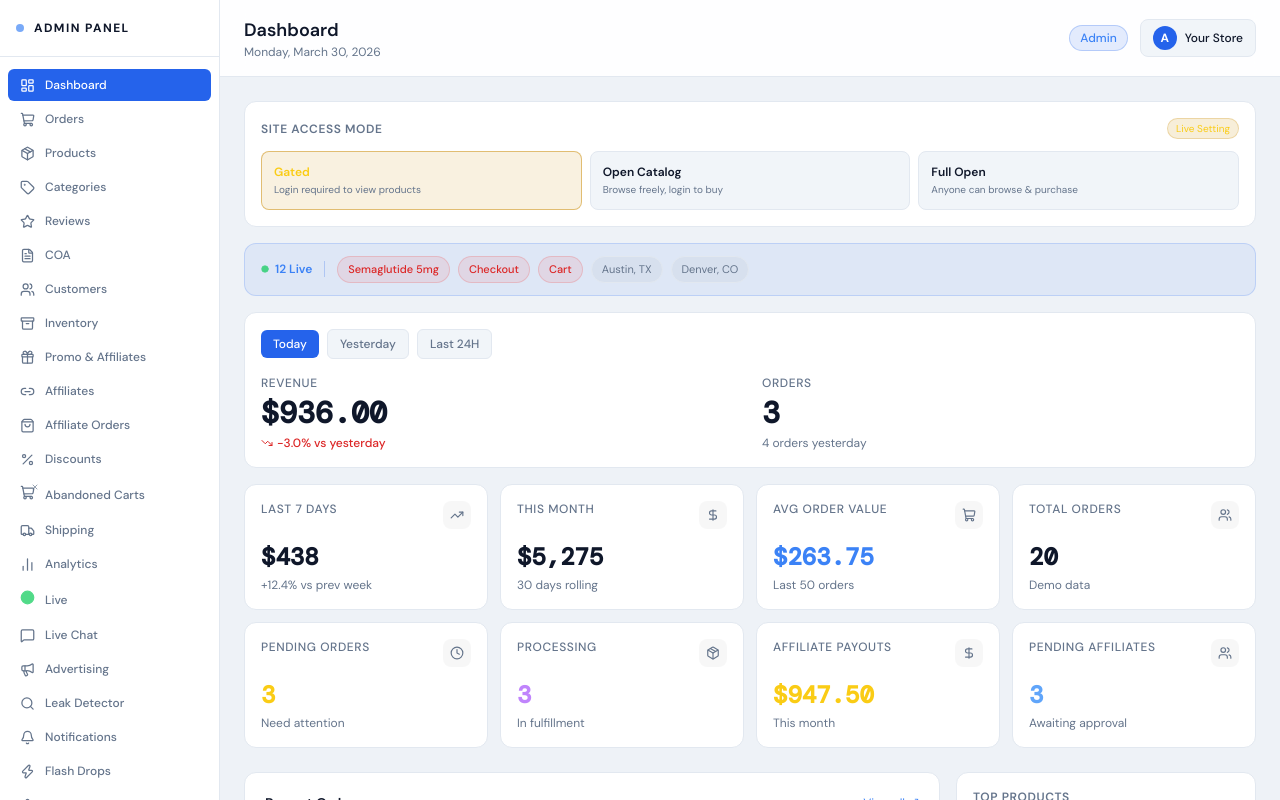
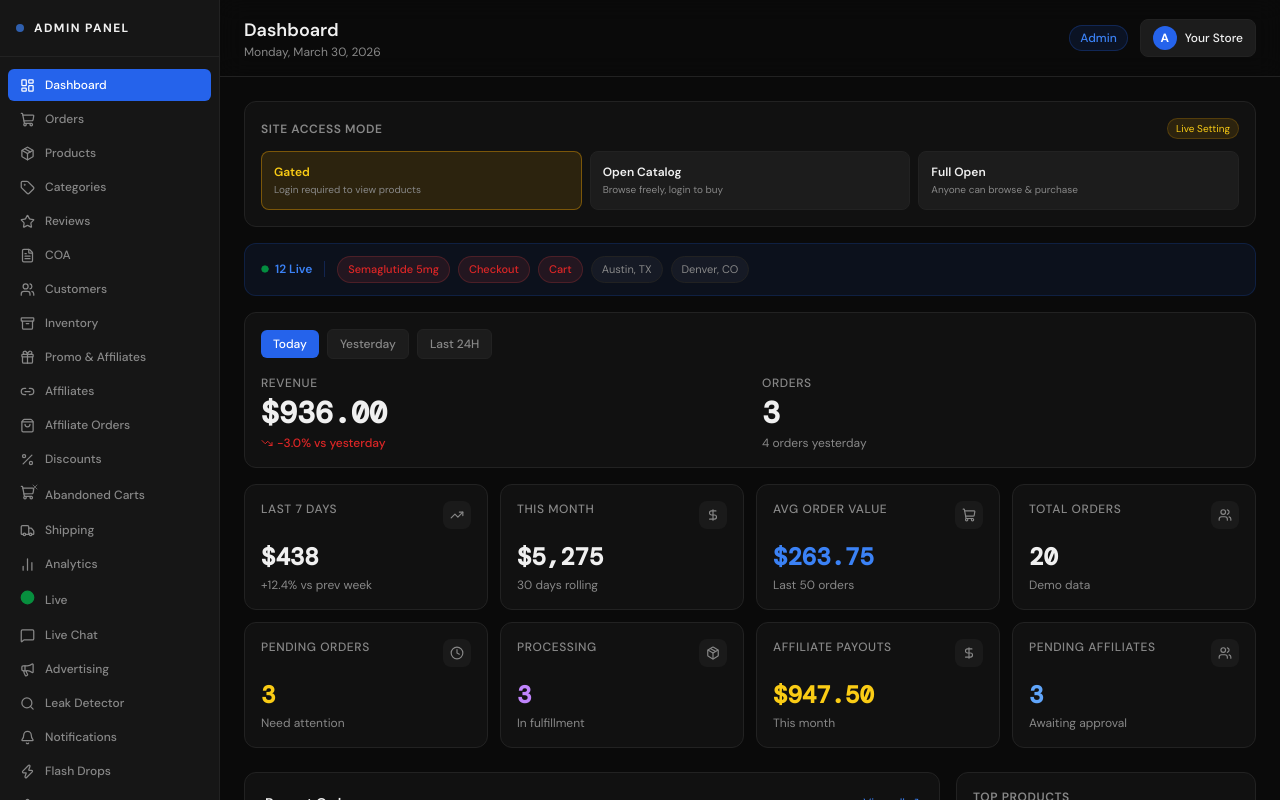
Before and after one commit to carsonk88/woo-dashboard, a Next.js app: page / in a window 1280 px wide. Built offline with nearby package versions, Linux system fonts and the light colour scheme; a web font is replaced by a local one.

Commit message:
Default theme to dark

```diff
--- a/components/ThemeProvider.tsx
+++ b/components/ThemeProvider.tsx
@@ -9,13 +9,13 @@ interface ThemeContextType {
   toggle: () => void;
 }
 
-const ThemeContext = createContext<ThemeContextType>({ theme: "light", toggle: () => {} });
+const ThemeContext = createContext<ThemeContextType>({ theme: "dark", toggle: () => {} });
 
 export function ThemeProvider({ children }: { children: React.ReactNode }) {
-  const [theme, setTheme] = useState<Theme>("light");
+  const [theme, setTheme] = useState<Theme>("dark");
 
   useEffect(() => {
-    const stored = (localStorage.getItem("theme") as Theme) || "light";
+    const stored = (localStorage.getItem("theme") as Theme) || "dark";
     setTheme(stored);
     document.documentElement.setAttribute("data-theme", stored);
   }, []);
```
